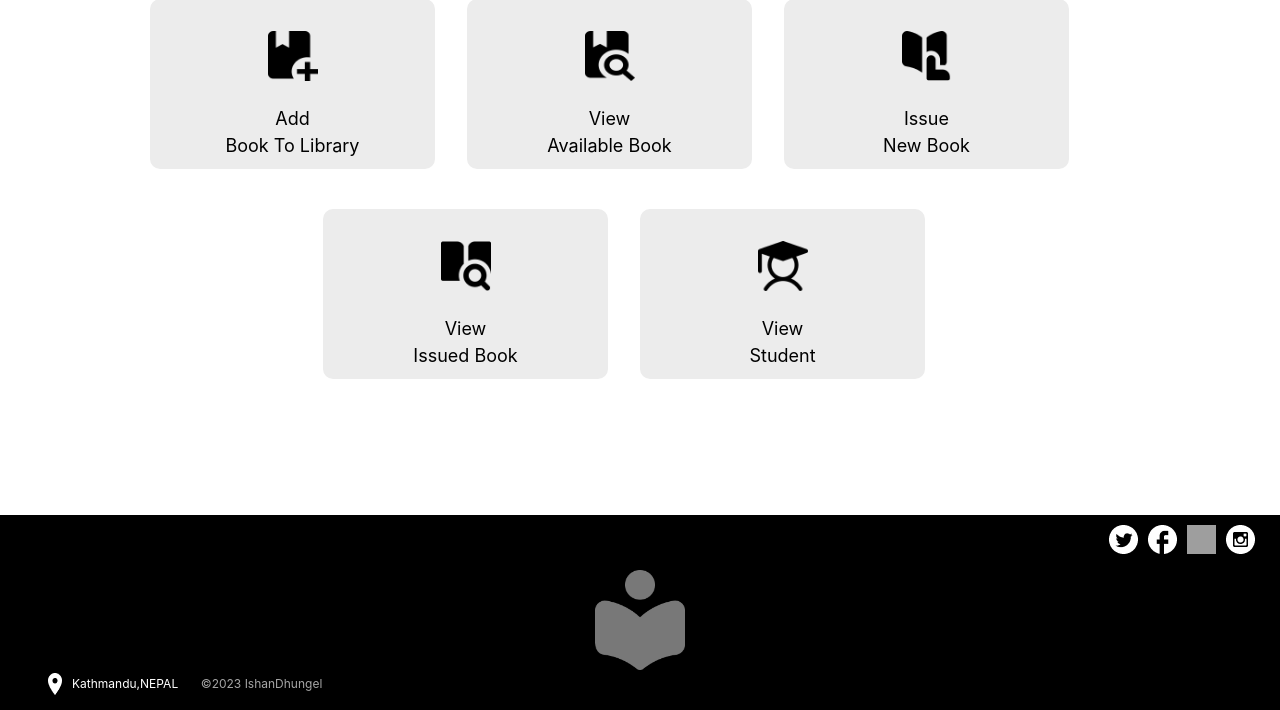
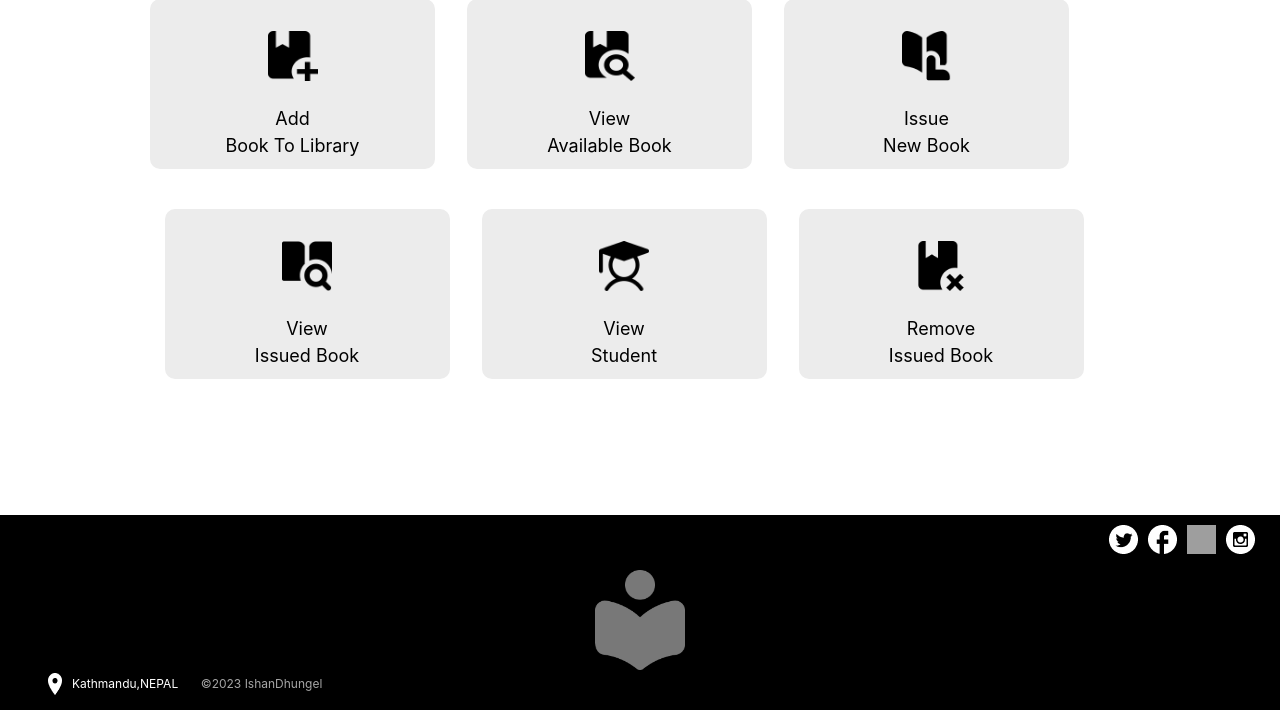
Before and after one commit to kshitizfrompali/LMS, a Django app: template templates/library/adminafterlogin.html in a window 1280 px wide. Shown: the part 155-865 px from the top of the page. Run offline with Django 3.2, Linux system fonts and the light colour scheme; the template is opened without the code that fills it, so the values that code supplies are empty; some libraries are stand-ins or nearby versions; grey boxes are pictures that could not be loaded.

Commit message:
issedbookfe

```diff
--- a/templates/library/adminafterlogin.html
+++ b/templates/library/adminafterlogin.html
@@ -190,6 +190,27 @@
             </div>
           </a>
         </div>
+
+          <div class="col-md-3 card-comp">
+          <!-- Sixth Card -->
+          <a href="deleteissuedbook">
+            <div
+              class="cards text-center d-flex flex-column align-items-center"
+            >
+              <img class="forImage" src="{% static "images/removeissuedbook.png" %}"
+              width="108px" height="108px" alt="Card image cap">
+              <a
+                href="issuebook"
+                class="forButton"
+                role="button"
+                aria-pressed="true"
+                >Remove<br />
+                Issued Book</a
+              >
+            </div>
+          </a>
+        </div>
+      </div>
       </div>
     </div>
 
```
Also changed, not shown: static/images/removeissuedbook.png (added).
